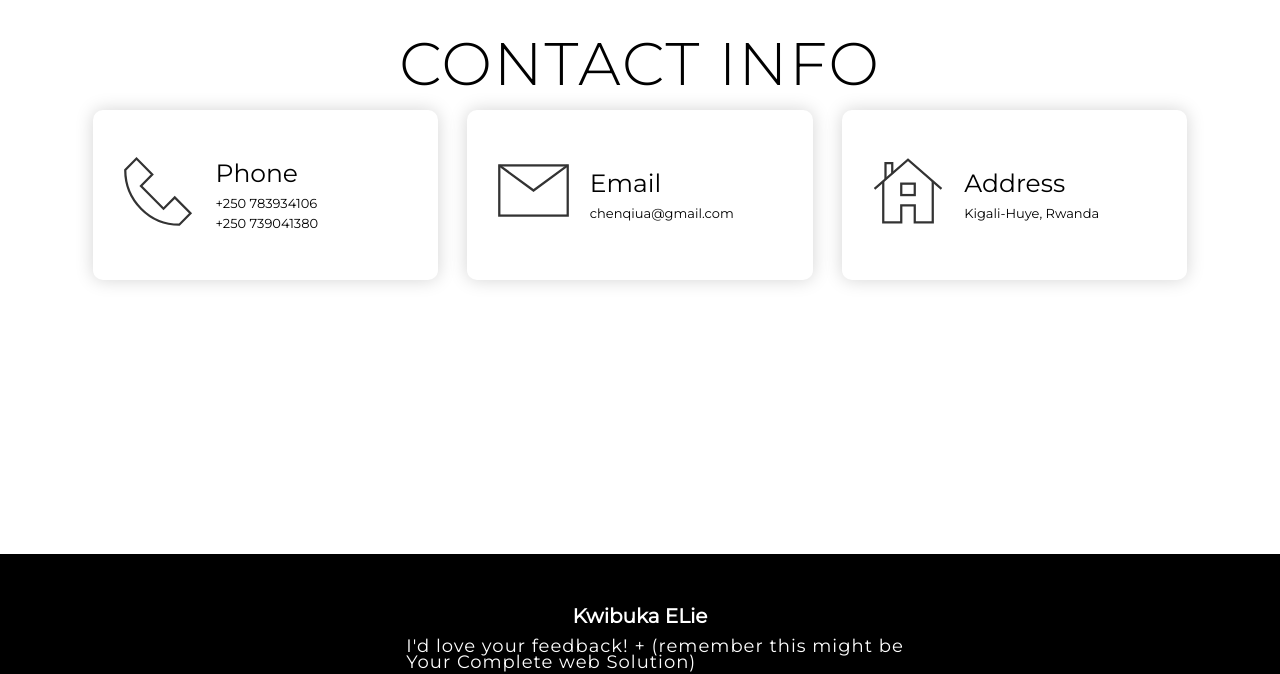
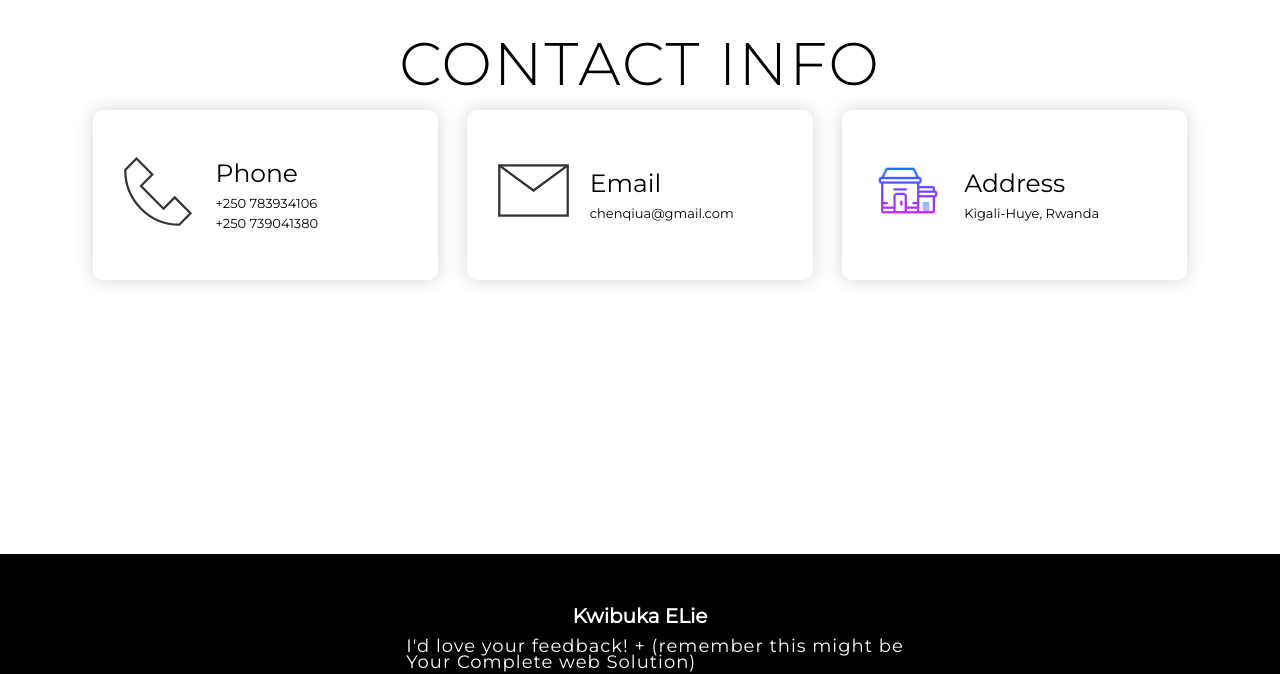
Before and after one commit to Ke-bean/Kebean, a plain HTML site: page index.html in a window 1280 px wide. Shown: the part 5062-5736 px from the top of the page. Drawn offline with Linux system fonts and the light colour scheme.

Commit message:
Update index.html

```diff
--- a/index.html
+++ b/index.html
@@ -166,7 +166,7 @@
           </div>
         </div>
         <div class="contact-item">
-          <div class="icon"><img src="img/home.svg" /></div>
+          <div class="icon"><img src="img/home.png" /></div>
           <div class="contact-info">
             <h1>Address</h1>
             <h2>Kigali-Huye, Rwanda</h2>
```
